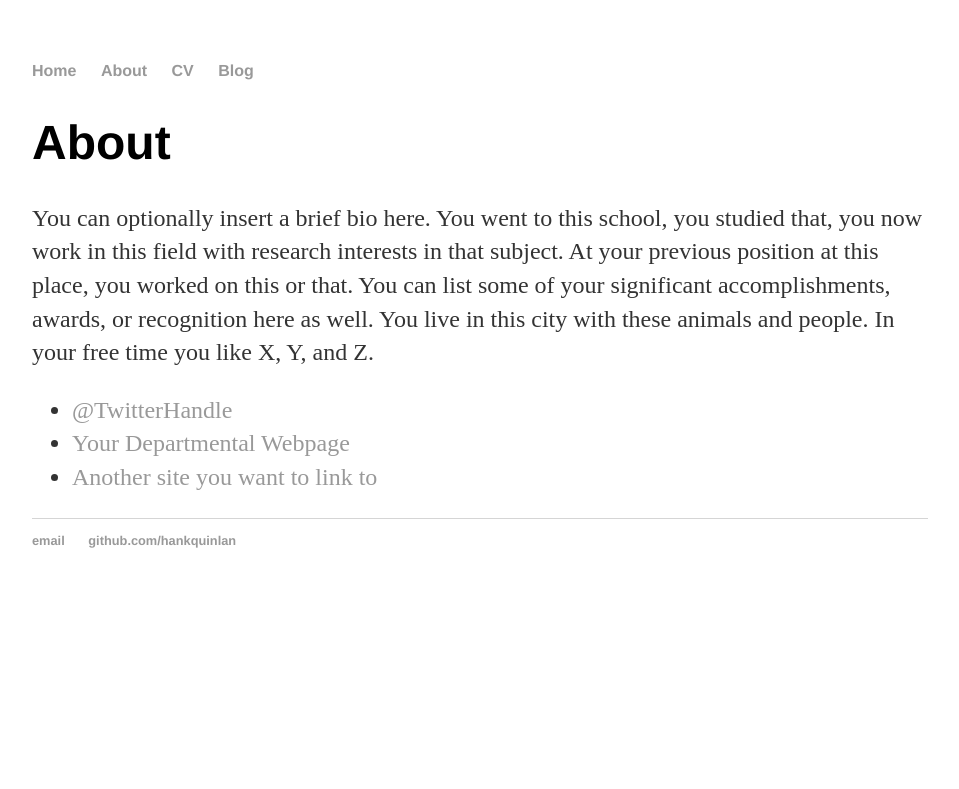
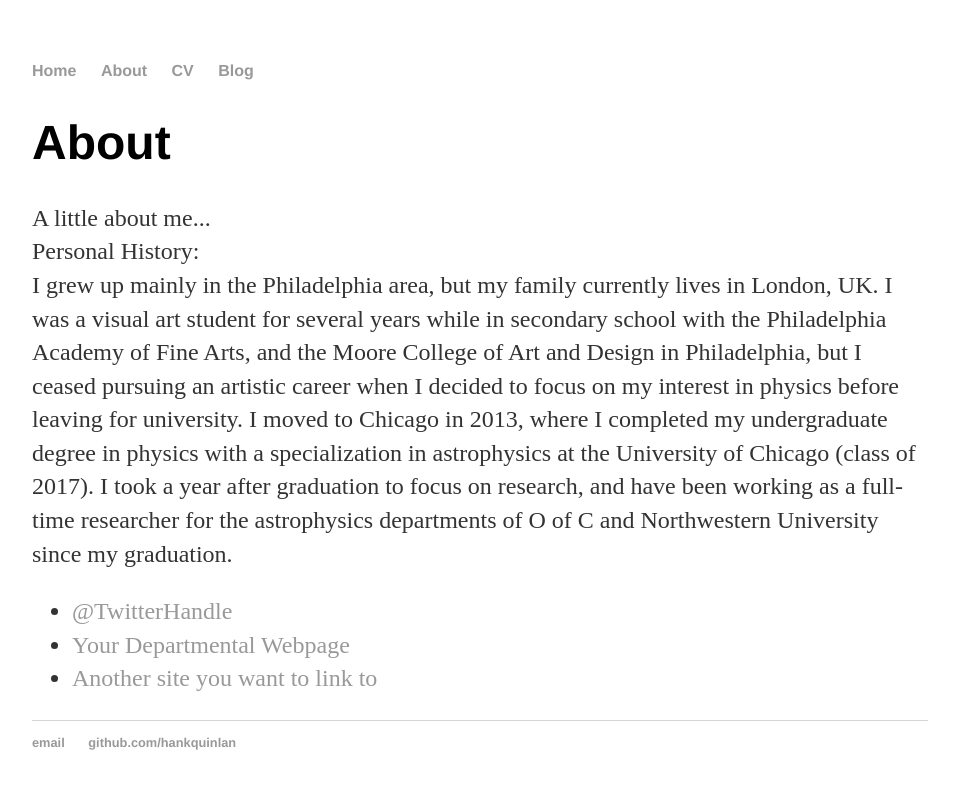
Before and after one commit to particlerover/particlerover.github.io, a Jekyll site: the page built from about/index.html, in a window 1280 px wide. Shown: the top 789 px of the page, without its empty margins (160-1119 px from the left). Built offline with Jekyll 4.4.1, drawn with Linux system fonts in a browser that asks for light colours.

Commit message:
Update index.html

```diff
--- a/about/index.html
+++ b/about/index.html
@@ -5,7 +5,7 @@
 
 		<div class="about">
 			<h1>About</h1>
-			<p>You can optionally insert a brief bio here. You went to this school, you studied that, you now work in this field with research interests in that subject. At your previous position at this place, you worked on this or that. You can list some of your significant accomplishments, awards, or recognition here as well. You live in this city with these animals and people. In your free time you like X, Y, and Z.</p>
+			<p>A little about me... <br /> Personal History: <br /> I grew up mainly in the Philadelphia area, but my family currently lives in London, UK. I was a visual art student for several years while in secondary school with the Philadelphia Academy of Fine Arts, and the Moore College of Art and Design in Philadelphia, but I ceased pursuing an artistic career when I decided to focus on my interest in physics before leaving for university. I moved to Chicago in 2013, where I completed my undergraduate degree in physics with a specialization in astrophysics at the University of Chicago (class of 2017). I took a year after graduation to focus on research, and have been working as a full-time researcher for the astrophysics departments of O of C and Northwestern University since my graduation.</p>
 
 			<ul class="contacts">
 				<li><a href="#">@TwitterHandle</a></li>
```
